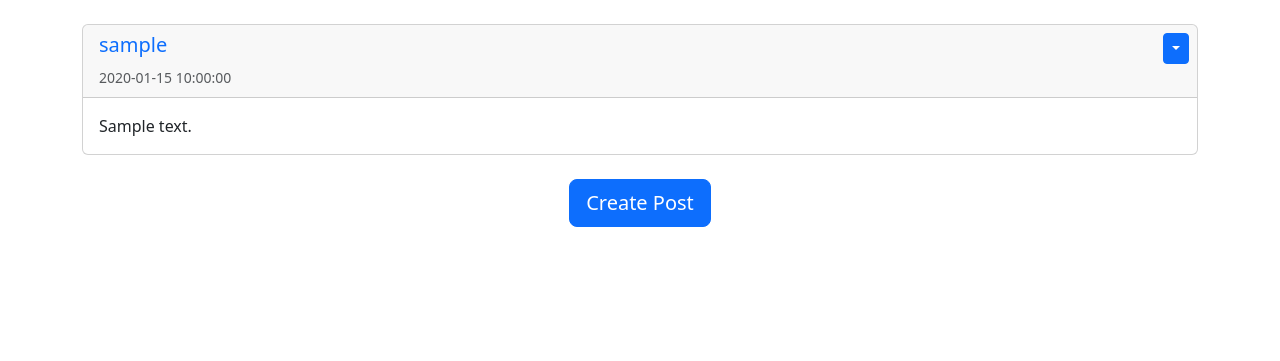
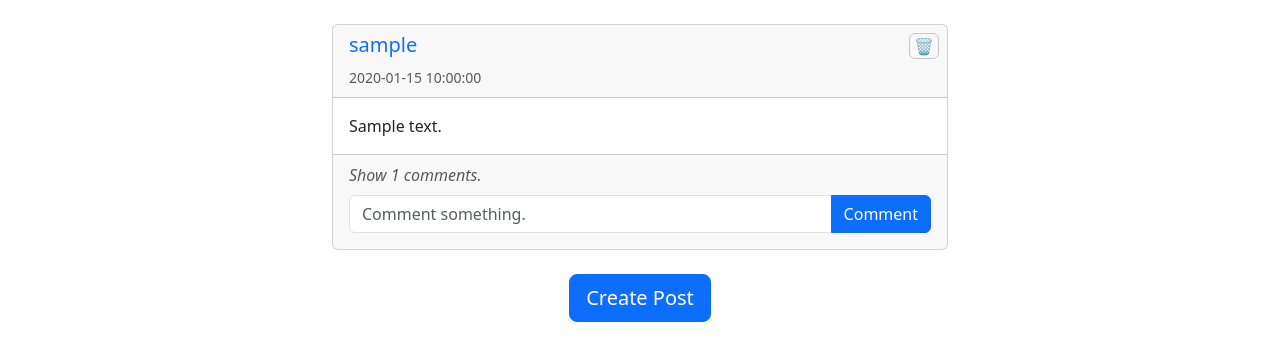
Before and after one commit to GabrUelRodrigues/python_flask_blog, a Flask app: page / in a window 1280 px wide. Shown: the part 56-417 px from the top of the page. Run offline with Flask 3, Linux system fonts and the light colour scheme; a user stored in the database is signed in; tables that the repository leaves empty hold one stand-in row (values such as "Sample post").

Commit message:
Adding And Deleting Comments

```diff
--- a/website/__init__.py
+++ b/website/__init__.py
@@ -18,7 +18,7 @@ def create_app():
 	app.register_blueprint(views, url_prefix="/")
 	app.register_blueprint(auth, url_prefix="/")
 
-	from .models import User, Post
+	from .models import User, Post, Comment
 
 	with app.app_context():
 		create_database()
--- a/website/templates/base.html
+++ b/website/templates/base.html
@@ -61,7 +61,7 @@
 			{% endif %}
 		{% endwith %}
 
-		<div class="container">
+		<div class="container w-50">
 			{% block content %}Content{% endblock content %}
 		</div>
 	</main>
--- a/website/templates/create_post.html
+++ b/website/templates/create_post.html
@@ -1,9 +1,9 @@
 {% extends 'base.html' %}
-{% block title %}Create post{% endblock title %}
+{% block title %}Create Post{% endblock title %}
 
 {% block content %}
 <form method="POST">
-	<h3 align="center">Login</h3>
+	<h3 align="center">Create Post</h3>
 	<textarea class="form-control mb-4" id="exampleFormControlTextarea1" name="text" rows="3"></textarea>
 	<div align="center">
 		<button type="submit" class="btn btn-primary">Create</button>
--- a/website/templates/posts_div.html
+++ b/website/templates/posts_div.html
@@ -11,18 +11,49 @@
 				<div class="card my-4">
 					<div class="card-header">
 						{% if user.id == post.author %}
-							<div class="btn-group position-absolute end-0 mx-2" role="group">
-								<button type="button" class="btn btn-sm btn-primary dropdown-toggle" data-bs-toggle="dropdown"></button>
-								<ul class="dropdown-menu">
-									<li><a class="dropdown-item" href="/delete-post/{{post.id}}">Delete</a></li>
-								</ul>
+							<div class="rounded border border-secondary-subtle position-absolute end-0 mx-2">
+								<a class="text-decoration-none mx-1" href="/delete-post/{{post.id}}">🗑️</a>
 							</div>
 						{% endif %}
-						<a href="/posts/{{post.user.username}}" style="text-decoration: none"><h5 class="card-title">{{post.user.username}}</h5></a>
+						<a href="/posts/{{post.post_author.username}}" class="text-decoration-none"><h5 class="card-title">{{post.post_author.username}}</h5></a>
 						<small class="card-subtitle text-body-secondary">{{post.date_created}}</small>
 					</div>
 					<div class="card-body">
 						<p class="card-text">{{post.text}}</p>
+					</div>
+					<div class="card-footer">
+						{% if post.comments|length > 0 %}
+							<a href="#" class="text-decoration-none" role="button" data-bs-toggle="collapse" data-bs-target="#comments-{{post.id}}">
+								<p class="text-muted fst-italic mb-2">Show {{post.comments|length}} comments.</p>
+							</a>
+							<div class="collapse mb-2" id="comments-{{post.id}}">
+								<div class="card card-body" id="comments-expanded-{{post.id}}">
+									{% for comment in post.comments %}
+										<div class="d-flex justify-content-between align-items-center mb-1">
+											<div>
+												<a href="/posts/{{comment.user_comments.username}}" class="text-decoration-none fw-medium">{{comment.user_comments.username}}: </a> {{comment.text}}
+											</div>
+											<div class="d-flex justify-content-between align-items-center">
+												<small class="text-muted">{{comment.date_created}}</small>
+												{% if user.id == comment.author or user.id == post.author %}
+													<div class="rounded border border-secondary-subtle ms-2">
+														<a class="text-decoration-none mx-1" href="/delete-comment/{{comment.id}}">🗑️</a>
+													</div>
+												{% endif %}
+											</div>
+										</div>
+									{% endfor %}
+								</div>
+							</div>
+						{% else %}
+							<p class="text-muted fst-italic mb-2">No comments.</p>
+						{% endif %}
+						<form method="POST" action="/create-comment/{{post.id}}">
+							<div class="input-group mb-2">
+								<input class="form-control" type="text" name="text" placeholder="Comment something.">
+								<button type="submit" class="btn btn-primary">Comment</button>
+							</div>
+						</form>
 					</div>
 				</div>
 			{% endfor %}
--- a/website/views.py
+++ b/website/views.py
@@ -1,6 +1,6 @@
 from flask import Blueprint, render_template, request, flash, redirect, url_for
 from flask_login import login_required, current_user
-from .models import Post, User
+from .models import Post, User, Comment
 from . import db
 
 views = Blueprint("views", __name__)
@@ -31,15 +31,15 @@ def create_post():
 
     return render_template("create_post.html", user=current_user)
 
-@views.route("/delete-post/<id>") # type: ignore
+@views.route("/delete-post/<post_id>") # type: ignore
 @login_required
-def delete_post(id):
-    post = Post.query.filter_by(id=id).first()
+def delete_post(post_id):
+    post = Post.query.filter_by(id=post_id).first()
 
     if not post:
         flash("Post does not exist.", category="error")
 
-    elif post.id != current_user.id: # type: ignore
+    elif post.post_author.id != current_user.id: # type: ignore
         flash("Permission denied!", category="error")
 
     else:
@@ -52,11 +52,50 @@ def delete_post(id):
 @views.route("/posts/<username>") # type: ignore
 @login_required
 def posts(username):
-    user = User.query.filter_by(username=username).first()
+    user = User.query.filter_by(username=username).first() # type: ignore
 
     if not user:
         flash("User not found.", category="error")
         return redirect(url_for("views.home"))
 
-    user_posts = Post.query.filter_by(author=user.id).all()
+    user_posts = user.posts
     return render_template("posts.html", user=current_user, username=username, posts=user_posts)
+
+@views.route("/create-comment/<post_id>", methods=["POST"]) # type: ignore
+@login_required
+def create_comment(post_id):
+    text = request.form.get("text")
+
+    if not text:
+        flash("Comment can't be empty.", category="error")
+
+    else:
+        post = Post.query.filter_by(id=post_id).first()
+
+        if post:
+            comment = Comment(text=text, author=current_user.id, post=post_id) # type: ignore
+            db.session.add(comment)
+            db.session.commit()
+
+        else:
+            flash("Post does not exist.", category="error")
+
+    return redirect(url_for("views.home"))
+
+@views.route("/delete-comment/<comment_id>") # type: ignore
+@login_required
+def delete_comment(comment_id):
+    comment = Comment.query.filter_by(id=comment_id).first()
+
+    if not comment:
+        flash("Comment does not exist.", category="error")
+
+    elif comment.author != current_user.id and comment.post_comments.author != current_user.id: # type: ignore
+        flash("Permission denied!", category="error")
+
+    else:
+        db.session.delete(comment)
+        db.session.commit()
+        flash("Comment deleted.", category="success")
+
+    return redirect(url_for("views.home"))
```
Also changed, not shown: website/models.py (+10 -1 lines).
